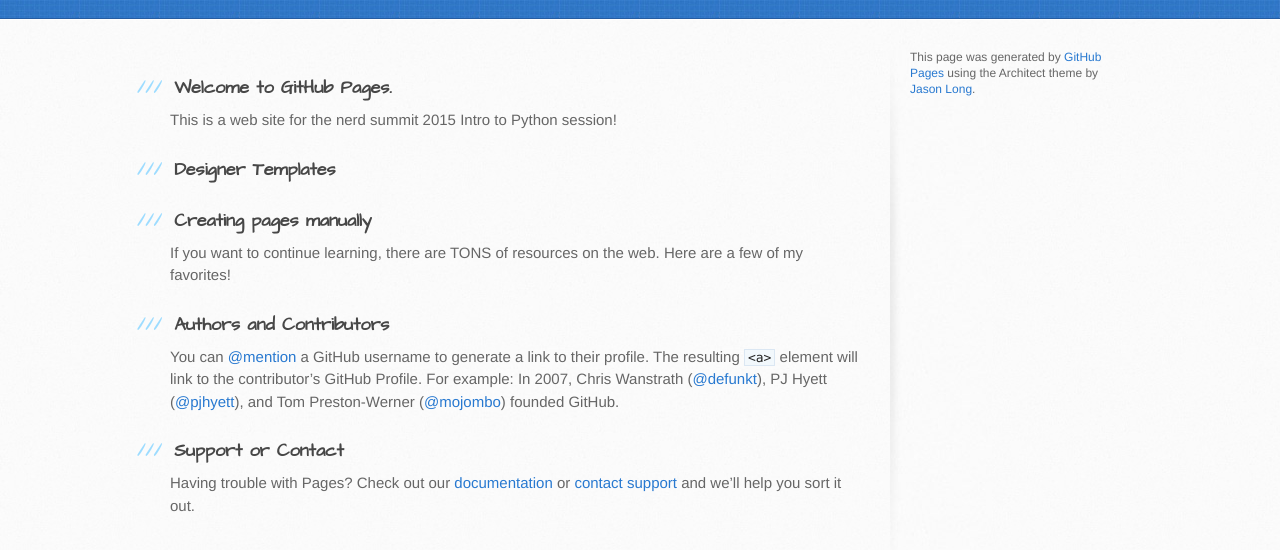
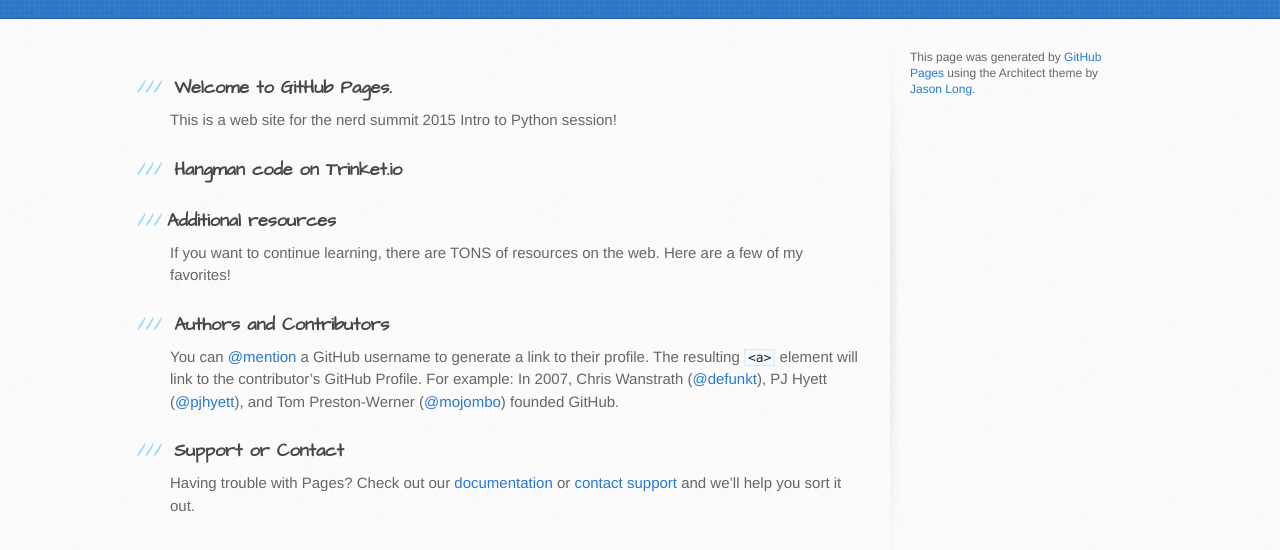
Before and after one commit to Jessica-Grant/Jessica-Grant.github.io, a plain HTML site: page index.html in a window 1280 px wide. Shown: the part 220-770 px from the top of the page. Drawn offline with Linux system fonts and the light colour scheme; a script that the page names is missing.

Commit message:
Update index.html

```diff
--- a/index.html
+++ b/index.html
@@ -34,11 +34,10 @@
 <p>This is a web site for the nerd summit 2015 Intro to Python session!
 
 <h3>
-<a id="hangman" class="anchor" href="#designer-templates" aria-hidden="true"><span class="octicon octicon-link"></span></a>Designer Templates</h3>
+<a id="hangman" class="anchor" href="https://trinket.io/python/c5737537db" aria-hidden="true"><span class="octicon octicon-link"></span></a>Hangman code on Trinket.io</h3>
 
 <p><script src="//repl.it/embed/BDuG.js"></script>
-<h3>
-<a id="additional resources" class="anchor" href="#creating-pages-manually" aria-hidden="true"><span class="octicon octicon-link"></span></a>Creating pages manually</h3>
+<h3>Additional resources</h3>
 
 <p>If you want to continue learning, there are TONS of resources on the web.  Here are a few of my favorites!
 
```
